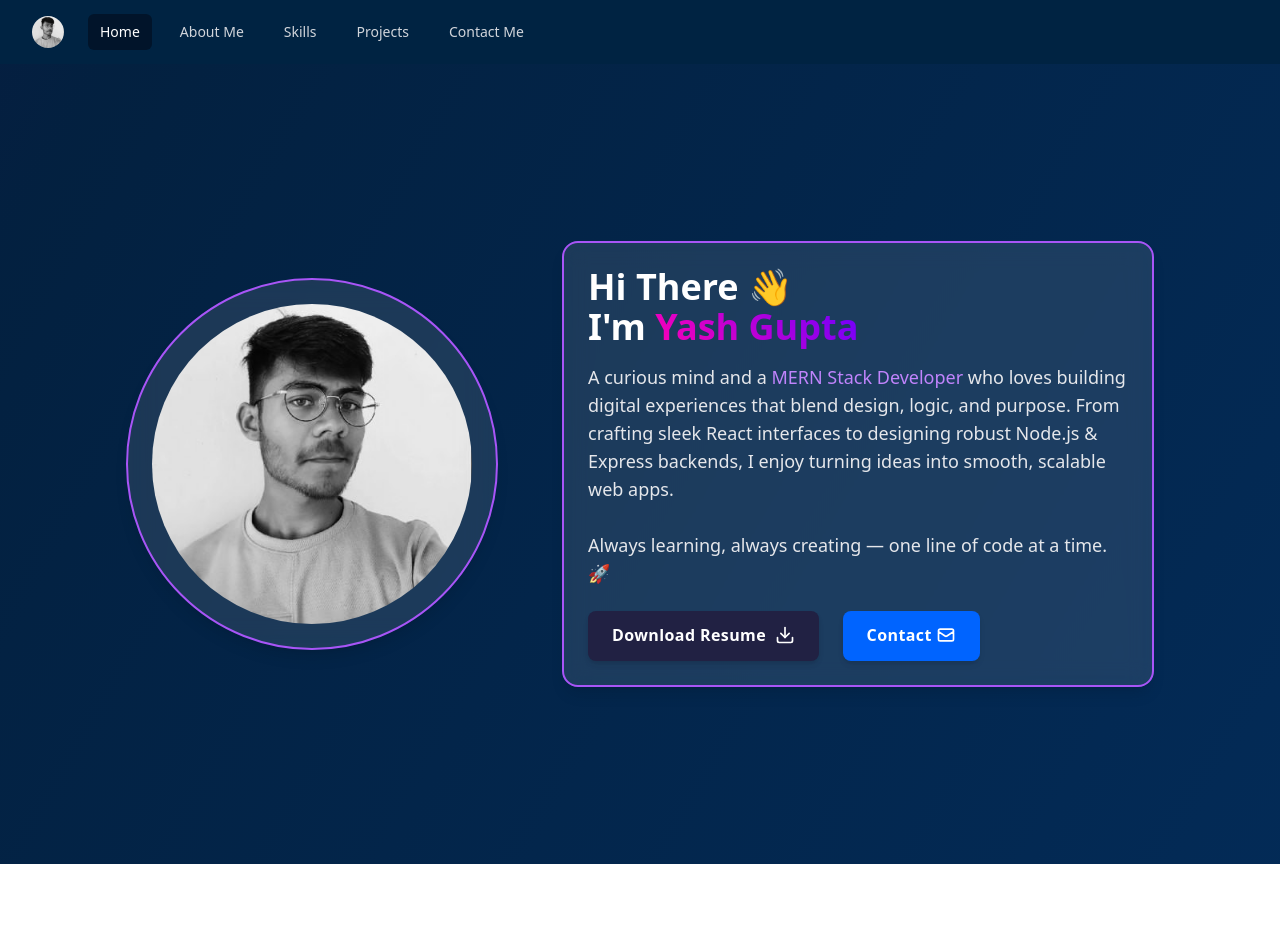
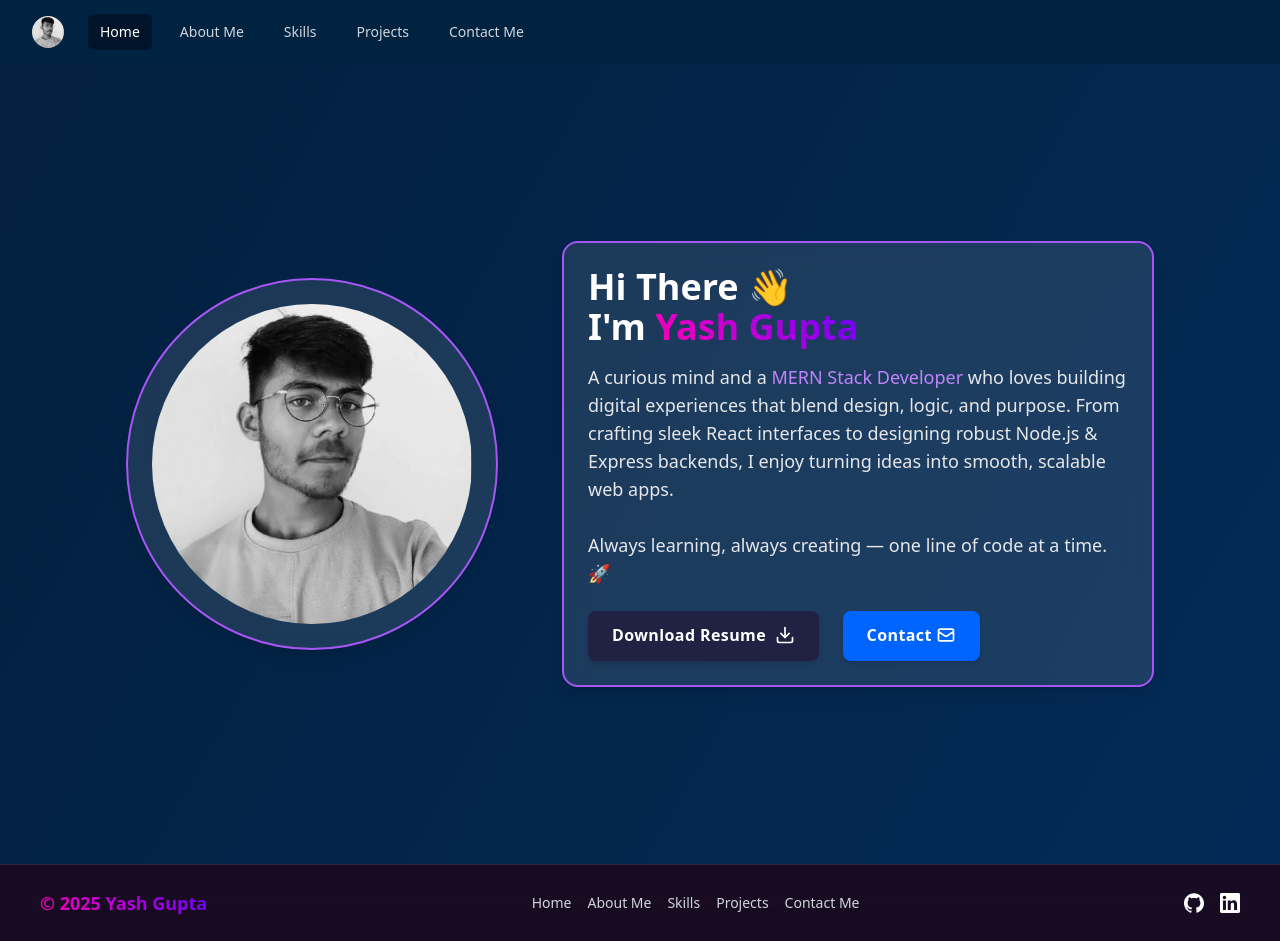
Before and after one commit to Yash-gupta-3732/myportfolio, a React (Create React App) app: page / in a window 1280 px wide. Before the commit the page ends 864 px from the top, so only its background shows below. Built offline with nearby package versions, Linux system fonts and the light colour scheme.

Commit message:
imported and used the footer component

```diff
--- a/src/App.js
+++ b/src/App.js
@@ -1,24 +1,35 @@
-import { BrowserRouter as Router, Routes, Route } from 'react-router-dom'
+import { BrowserRouter as Router, Routes, Route } from 'react-router-dom';
 import Navbar from './Components/Navbar';
 import AboutMe from './Components/AboutMe';
 import ContactMe from './Components/ContactMe';
 import Skill from './Components/Skill';
 import Projects from './Components/Projects';
 import Home from './Components/Home';
+import Footer from './Components/Footer';
 import { Toaster } from "react-hot-toast";
+
 function App() {
   return (
-    <div>
     <Router>
+      {/* Page layout wrapper */}
+      <div className="flex flex-col min-h-screen bg-[#1e0e2b] text-white">
         <Navbar />
+
+        {/* Page content */}
+        <main className="flex-grow">
           <Routes>
             <Route path="/" element={<Home />} />
             <Route path="/about" element={<AboutMe />} />
+            <Route path="/skill" element={<Skill />} />
+            <Route path="/project" element={<Projects />} />
             <Route path="/contact" element={<ContactMe />} />
-          <Route path="/project" element={<Projects />} />
-          <Route path="/skill" element={<Skill />} />
           </Routes>
-      </Router>
+        </main>
+
+        <Footer />
+      </div>
+
+      {/* Toast notifications */}
       <Toaster
         position="top-right"
         toastOptions={{
@@ -42,7 +53,7 @@
           },
         }}
       />
-    </div>
+    </Router>
   );
 }
 
```
Lines whose indentation alone changed are shown as unchanged.
